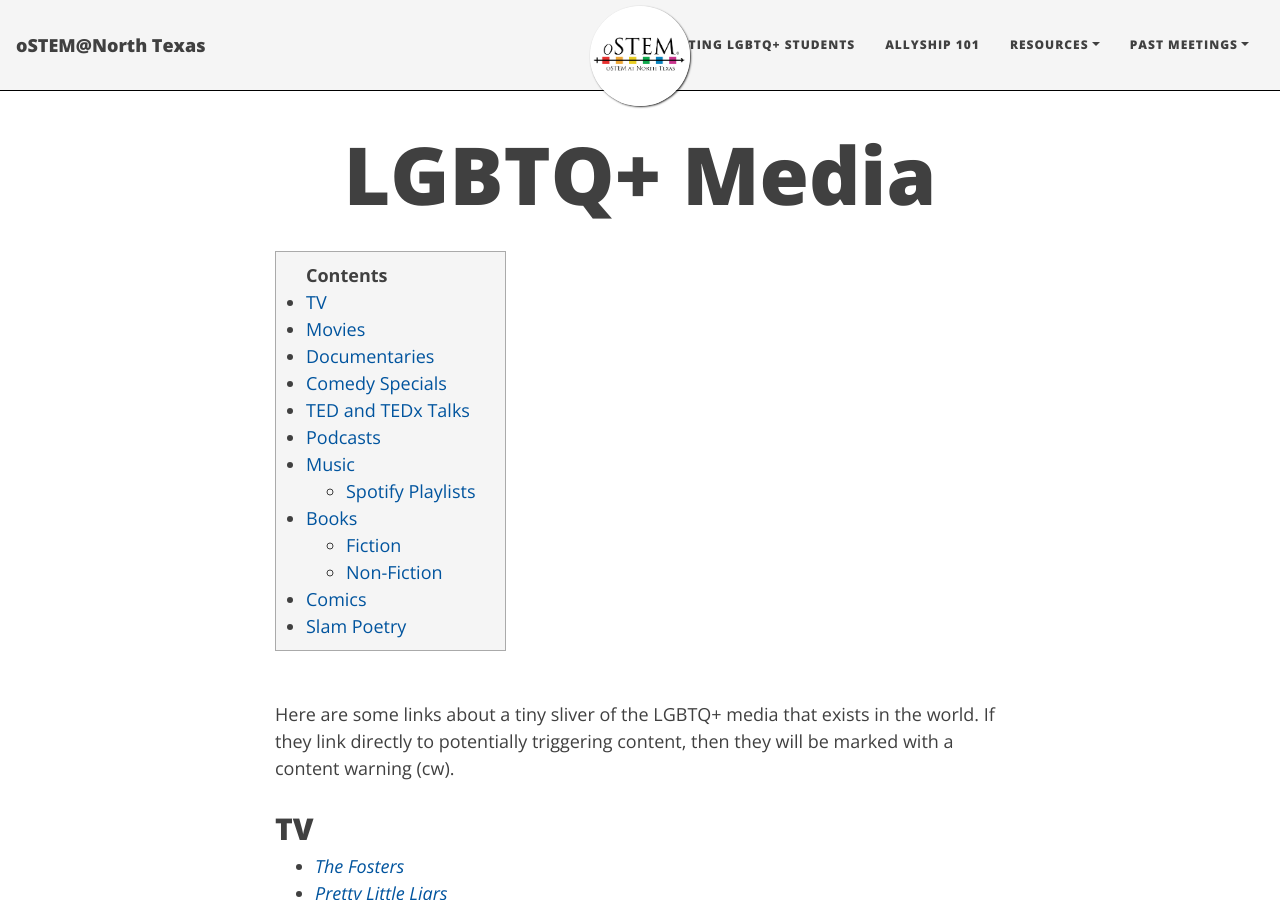
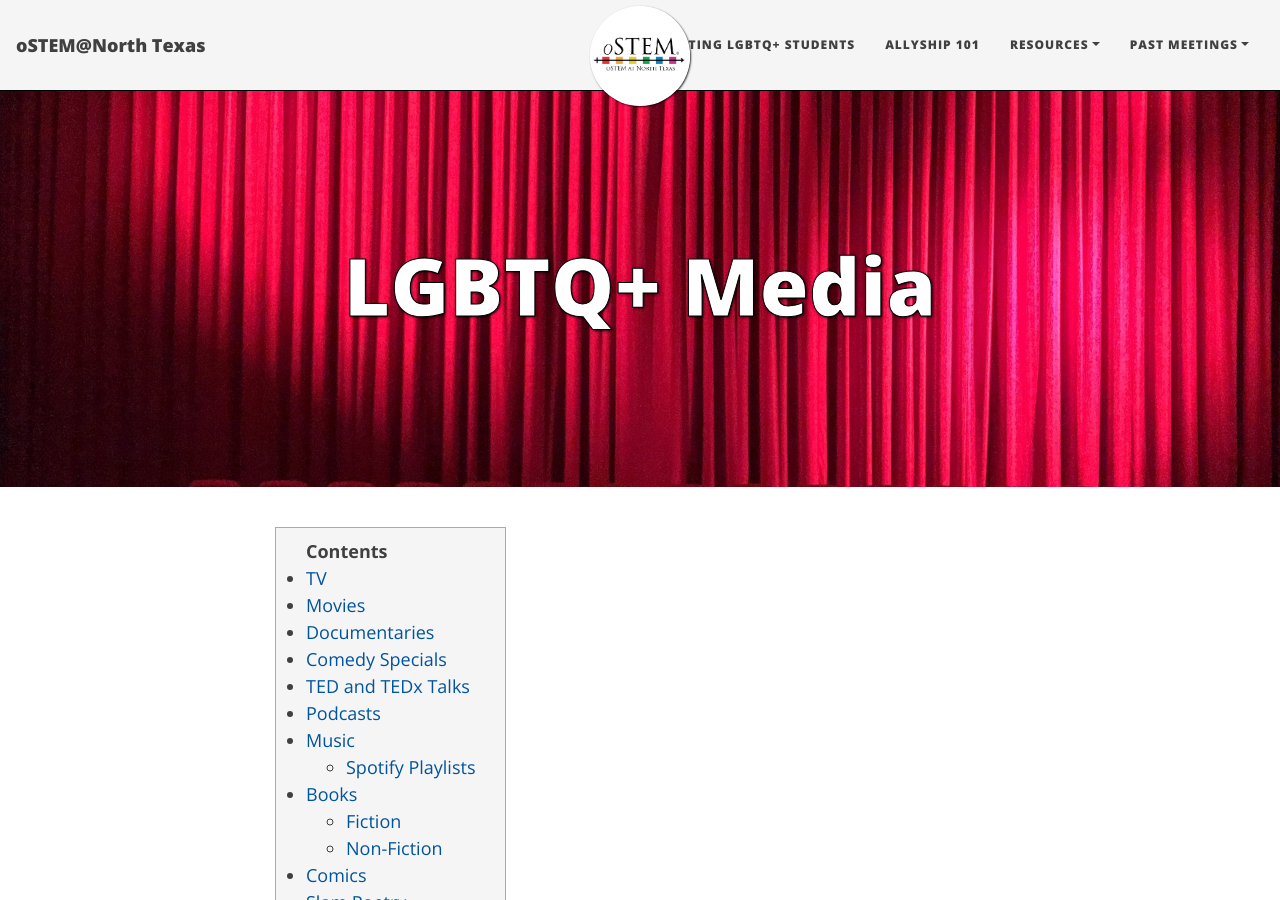
Before and after one commit to ostemnorthtexas/site, a Jekyll site: the page built from pages/LGBTQ-media.md, in a window 1280 px wide and 900 px high. Built offline with Jekyll 4.4.1, drawn with Linux system fonts in a browser that asks for light colours; nearby versions of some CDN libraries.

Commit message:
Add media header

```diff
--- a/pages/LGBTQ-media.md
+++ b/pages/LGBTQ-media.md
@@ -1,6 +1,7 @@
 ---
 layout: page
 title: "LGBTQ+ Media"
+cover-img: /assets/img/headers/theater.jpg
 ---
 
 * TOC
```
Also changed, not shown: assets/img/headers/theater.jpg (added), 1 other file.
